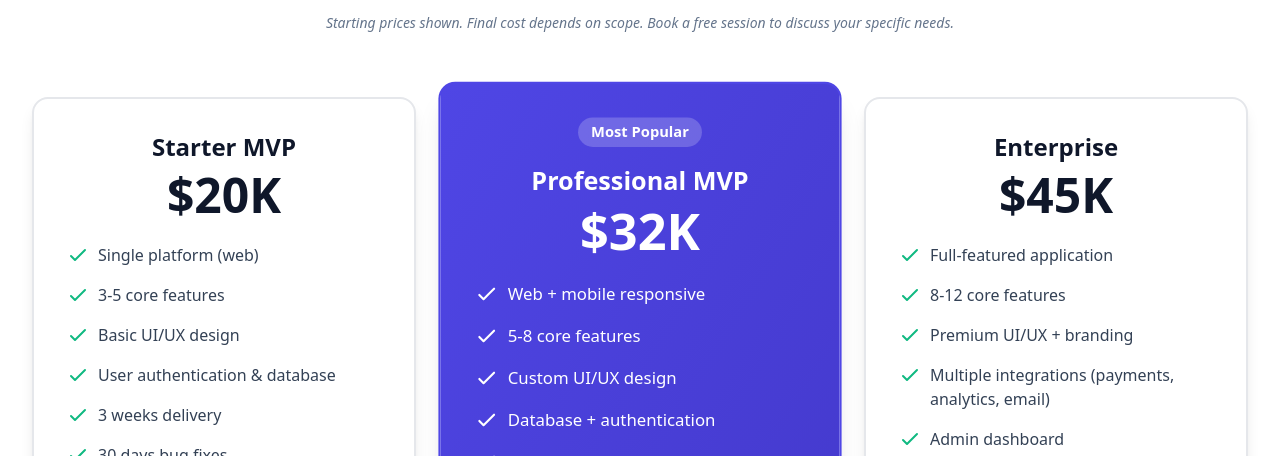
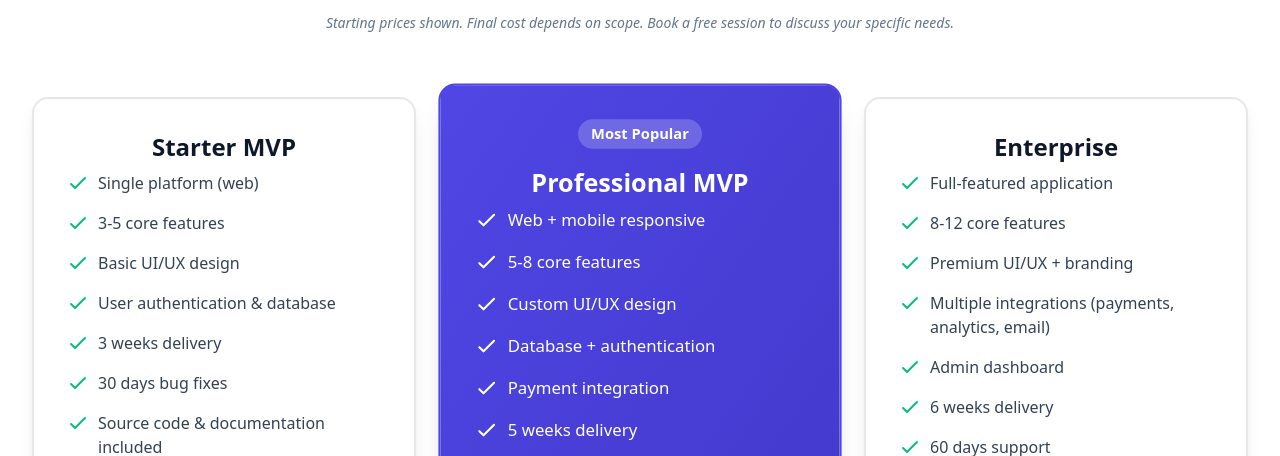
Before and after one commit to saadkhan02/creatsquad, a plain HTML site: page index.html in a window 1280 px wide. Shown: the part 723-1179 px from the top of the page. Drawn offline with nearby package versions, Linux system fonts and the light colour scheme.

Commit message:
fix: Remove pricing from the landing page

```diff
--- a/index.html
+++ b/index.html
@@ -195,9 +195,6 @@
                 <div class="bg-white dark:bg-gray-700 border-2 border-gray-200 dark:border-gray-600 rounded-2xl p-8 shadow-lg hover:shadow-xl transition">
                     <div class="text-center">
                         <h3 class="text-2xl font-bold text-slate-900 dark:text-white mb-2">Starter MVP</h3>
-                        <div class="mb-6">
-                            <span class="text-5xl font-bold text-slate-900 dark:text-white">$20K</span>
-                        </div>
                         <ul class="text-left space-y-4 mb-8">
                             <li class="flex items-start">
                                 <svg class="w-6 h-6 text-accent dark:text-emerald-400 mr-2 flex-shrink-0" fill="none" stroke="currentColor" viewBox="0 0 24 24">
@@ -255,9 +252,6 @@
                             Most Popular
                         </div>
                         <h3 class="text-2xl font-bold text-white mb-2">Professional MVP</h3>
-                        <div class="mb-6">
-                            <span class="text-5xl font-bold text-white">$32K</span>
-                        </div>
                         <ul class="text-left space-y-4 mb-8">
                             <li class="flex items-start">
                                 <svg class="w-6 h-6 text-white mr-2 flex-shrink-0" fill="none" stroke="currentColor" viewBox="0 0 24 24">
@@ -318,9 +312,6 @@
                 <div class="bg-white dark:bg-gray-700 border-2 border-gray-200 dark:border-gray-600 rounded-2xl p-8 shadow-lg hover:shadow-xl transition">
                     <div class="text-center">
                         <h3 class="text-2xl font-bold text-slate-900 dark:text-white mb-2">Enterprise</h3>
-                        <div class="mb-6">
-                            <span class="text-5xl font-bold text-slate-900 dark:text-white">$45K</span>
-                        </div>
                         <ul class="text-left space-y-4 mb-8">
                             <li class="flex items-start">
                                 <svg class="w-6 h-6 text-accent dark:text-emerald-400 mr-2 flex-shrink-0" fill="none" stroke="currentColor" viewBox="0 0 24 24">
```
